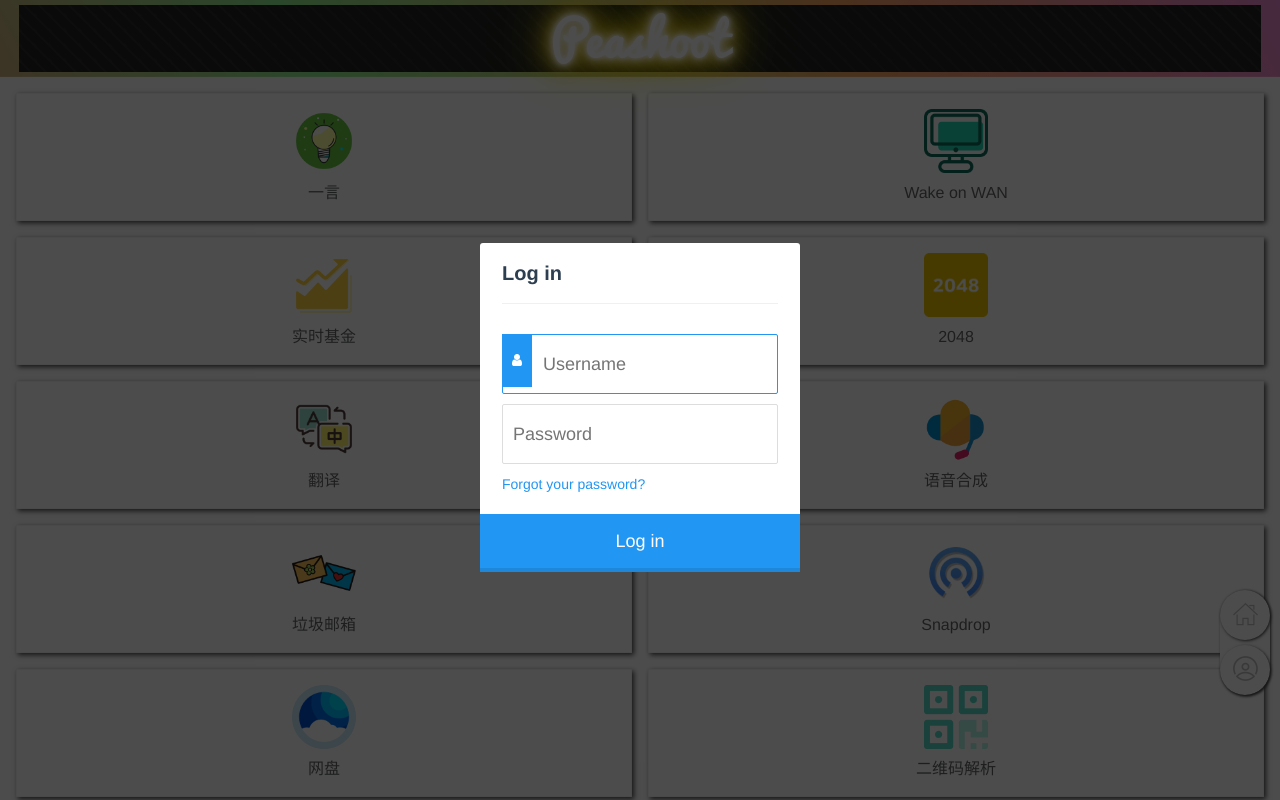
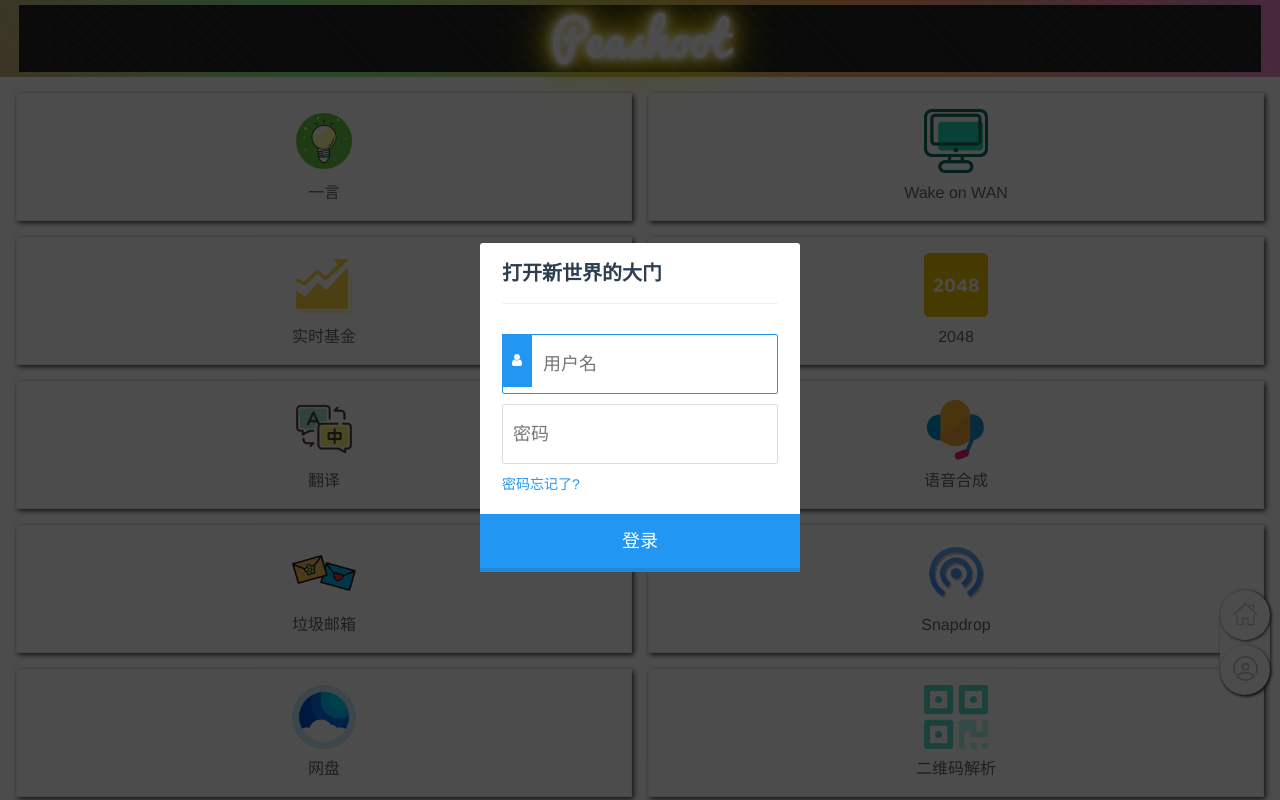
Before and after one commit to Peashoot/pea-tool, a Vue app: page /#/ in a window 1280 px wide. Both pictures are taken after a click on the icon 1245 px from the left and 670 px from the top of the page. Shown: the top 800 px of the page. Built offline with nearby package versions, Linux system fonts and the light colour scheme.

Commit message:
优化登录登出

```diff
--- a/src/App.vue
+++ b/src/App.vue
@@ -5,24 +5,35 @@
     </div>
     <div class="float-icon-divide-line"></div>
     <div class="float-icon-item">
-      <van-icon name="/res/images/login.png" @click="showLogin = true" />
+      <van-icon
+        :name="userAvatar"
+        @click="userToken ? userLogOut() : showLoginView()"
+      />
     </div>
   </float-icon>
   <router-view />
   <van-overlay :show="showLogin" @click="showLogin = false">
-      <pea-login  @click.stop/>
+    <pea-login
+      v-if="showLogin"
+      @click.stop
+      @loginSuccess="loginSuccess"
+      v-model:user-token="userToken"
+      v-model:user-avatar="userAvatar"
+    />
   </van-overlay>
 </template>
 <script lang="ts">
 import { defineComponent } from "@vue/runtime-core";
 import { FloatIcon } from "./components";
-import { Icon, Overlay } from "vant";
+import { Icon, Overlay, Dialog } from "vant";
 import { Authorization } from "./pages";
 
 export default defineComponent({
   data() {
     return {
       showLogin: false,
+      userToken: "",
+      userAvatar: "/res/images/login.png",
     };
   },
   components: {
@@ -34,6 +45,38 @@
   methods: {
     routeTo(path: string) {
       this.$router.push(path);
+    },
+    /**
+     * 显示登录界面
+     */
+    showLoginView() {
+      this.showLogin = true;
+    },
+    /**
+     * 用户登出
+     */
+    userLogOut() {
+      let self = this;
+      Dialog.confirm({
+        className: "pea-dialog",
+        message: "这么快就要离开了吗 (ಥ﹏ಥ)",
+        confirmButtonText: "残忍离开",
+        cancelButtonText: "下次再说",
+      })
+        .then(() => {
+          self.userToken = "";
+          self.userAvatar = "/res/images/login.png";
+          // on confirm
+        })
+        .catch(() => {
+          // on cancel
+        });
+    },
+    /**
+     * 登录成功后关闭遮罩层
+     */
+    loginSuccess() {
+      this.showLogin = false;
     },
   },
 });
@@ -82,4 +125,7 @@
   align-items: center;
   justify-content: center;
 }
+.pea-dialog {
+  --van-dialog-message-font-size: 18px;
+}
 </style>
--- a/src/pages/Authorization.vue
+++ b/src/pages/Authorization.vue
@@ -3,7 +3,7 @@
   <div class="login-form">
     <div class="login-valid-area">
       <div class="login-input-area">
-          <div class="login-title">Log in</div>
+        <div class="login-title">打开新世界的大门</div>
         <!--分割线-->
         <div class="login-divide-line"></div>
         <div class="login-username-area">
@@ -22,7 +22,7 @@
               { 'login-input-focus': unFocus },
             ]"
             type="text"
-              placeholder="Username"
+            placeholder="用户名"
             @focus="unFocus = true"
             @blur="unFocus = false"
             maxlength="20"
@@ -45,28 +45,23 @@
               { 'login-input-focus': pwFocus },
             ]"
             type="password"
-              placeholder="Password"
+            placeholder="密码"
             @focus="pwFocus = true"
             @blur="pwFocus = false"
             maxlength="20"
             autofocus
           />
         </div>
-          <div class="login-forget-link">Forgot your password?</div>
+        <div class="login-forget-link">密码忘记了?</div>
       </div>
-        <div class="login-submit-button" @click="login">Log in</div>
+      <div class="login-submit-button" @click="login">登录</div>
       <div
         :class="['login-status-box', { 'login-status-box-show': showStatus }]"
         :style="{ 'background-color': statusBackColor }"
       >
         <div>
           <i
-              :class="[
-                'fa',
-                statusIconClass,
-                { 'fa-spin': shouldSpin },
-                'fa-3x',
-              ]"
+            :class="['fa', statusIconClass, { 'fa-spin': shouldSpin }, 'fa-3x']"
           ></i>
           <div class="status-text">{{ status }}</div>
         </div>
@@ -84,6 +79,16 @@
 import { defineComponent } from "@vue/runtime-core";
 import CryptoJS from "crypto-js";
 export default defineComponent({
+  props: {
+    userToken: {
+      type: String,
+      default: "",
+    },
+    userAvatar: {
+      type: String,
+      default: "",
+    },
+  },
   data() {
     return {
       username: "",
@@ -97,6 +102,12 @@
       footBackColor: "#1e87da",
     };
   },
+  emits: [
+    "loginSuccess",
+    "loginFailed",
+    "update:userToken",
+    "update:userAvatar",
+  ],
   computed: {
     pdHash() {
       return CryptoJS.MD5((this as any).password).toString();
@@ -106,18 +117,32 @@
     },
   },
   methods: {
+    clearInput() {
+      this.username = "";
+      this.password = "";
+    },
     login() {
       this.showStatus = true;
-      this.status = "Authenticating";
+      this.status = "身份校验中";
       let data = this.$data;
+      let self = this;
       setTimeout(() => {
-        if (Math.random() > 0.5) {
-          data.status = "Welcome back!";
+        const result = Math.random() > 0.5;
+        if (result) {
+          // 登录成功
+          data.status = "欢迎回来！";
           data.statusBackColor = "#8bc34a";
           data.footBackColor = "#7daf42";
           data.statusIconClass = "fa-check";
+          self.$emit("update:userToken", "just for test!!!");
+          self.$emit(
+            "update:userAvatar",
+            "https://img.zcool.cn/community/011c705e835463a80120a8955cad48.jpg@1280w_1l_2o_100sh.jpg"
+          );
         } else {
-          data.status = "Please check your input!";
+          // 登录失败
+          data.password = "";
+          data.status = "请检查输入是否正确！";
           data.statusBackColor = "#F36759";
           data.footBackColor = "#DF5648";
           data.statusIconClass = "fa-close";
@@ -127,8 +152,13 @@
           data.statusBackColor = "#2196f3";
           data.footBackColor = "#1e87da";
           data.statusIconClass = "fa-circle-o-notch";
-        }, 3000);
-      }, 3000);
+          if (result) {
+            this.$emit("loginSuccess");
+          } else {
+            this.$emit("loginFailed");
+          }
+        }, 1500);
+      }, 1500);
     },
   },
 });
```
Lines whose indentation alone changed are shown as unchanged.
